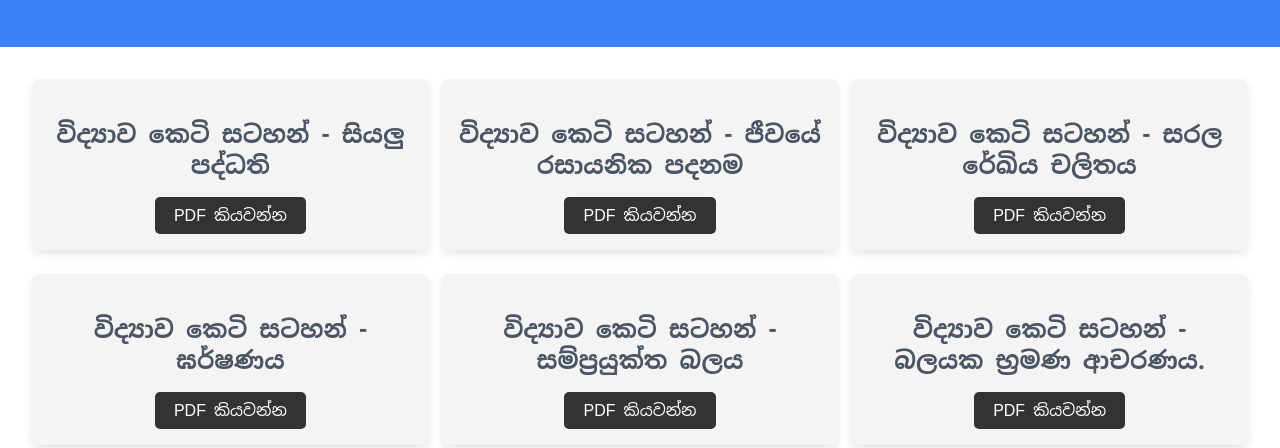
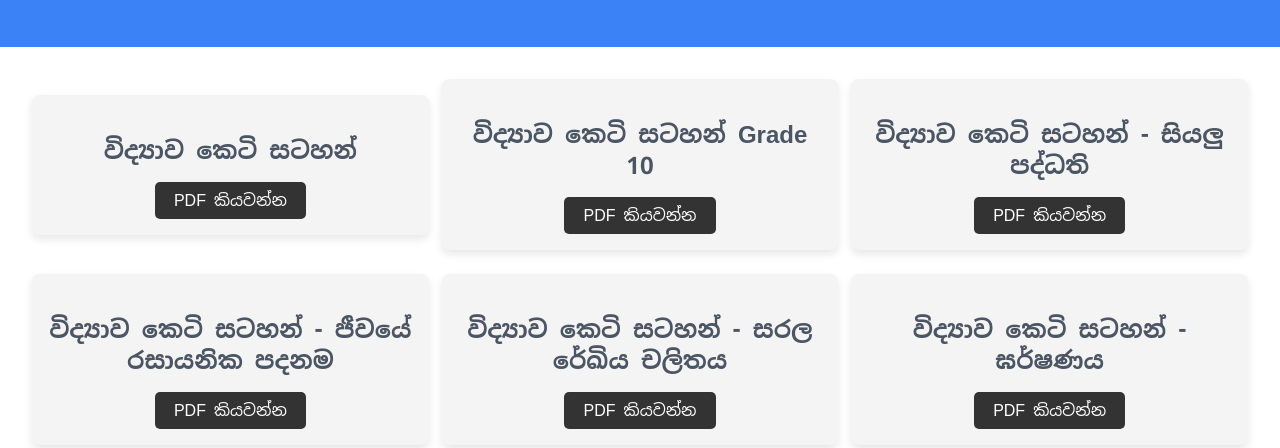
Before and after one commit to gishanchamith/lernwithgishan, a plain HTML site: page ol_science.html in a window 1280 px wide. Shown: the part 449-897 px from the top of the page. Drawn offline with Linux system fonts and the light colour scheme.

Commit message:
note add

```diff
--- a/ol_science.html
+++ b/ol_science.html
@@ -38,6 +38,14 @@
 
         <!-- PDF Links Section -->
         <section class="pdf-links" id="science-notes">
+            <div class="pdf-card">
+                <h3>විද්‍යාව කෙටි සටහන් </h3>
+                <a href="science/Science_Short_note_book_2020_oL_pdf;filename_=_UTF_8''Science%2.pdf" target="_blank" class="pdf-link">PDF කියවන්න</a>
+            </div>
+            <div class="pdf-card">
+                <h3>විද්‍යාව කෙටි සටහන් Grade 10</h3>
+                <a href="science/Grade 10 Science Short Notes.pdf" target="_blank" class="pdf-link">PDF කියවන්න</a>
+            </div>
             <div class="pdf-card">
                 <h3>විද්‍යාව කෙටි සටහන් - සියලු පද්ධති</h3>
                 <a href="science/mind map new all systems.pdf" target="_blank" class="pdf-link">PDF කියවන්න</a>
```
Also changed, not shown: 2 other files.
